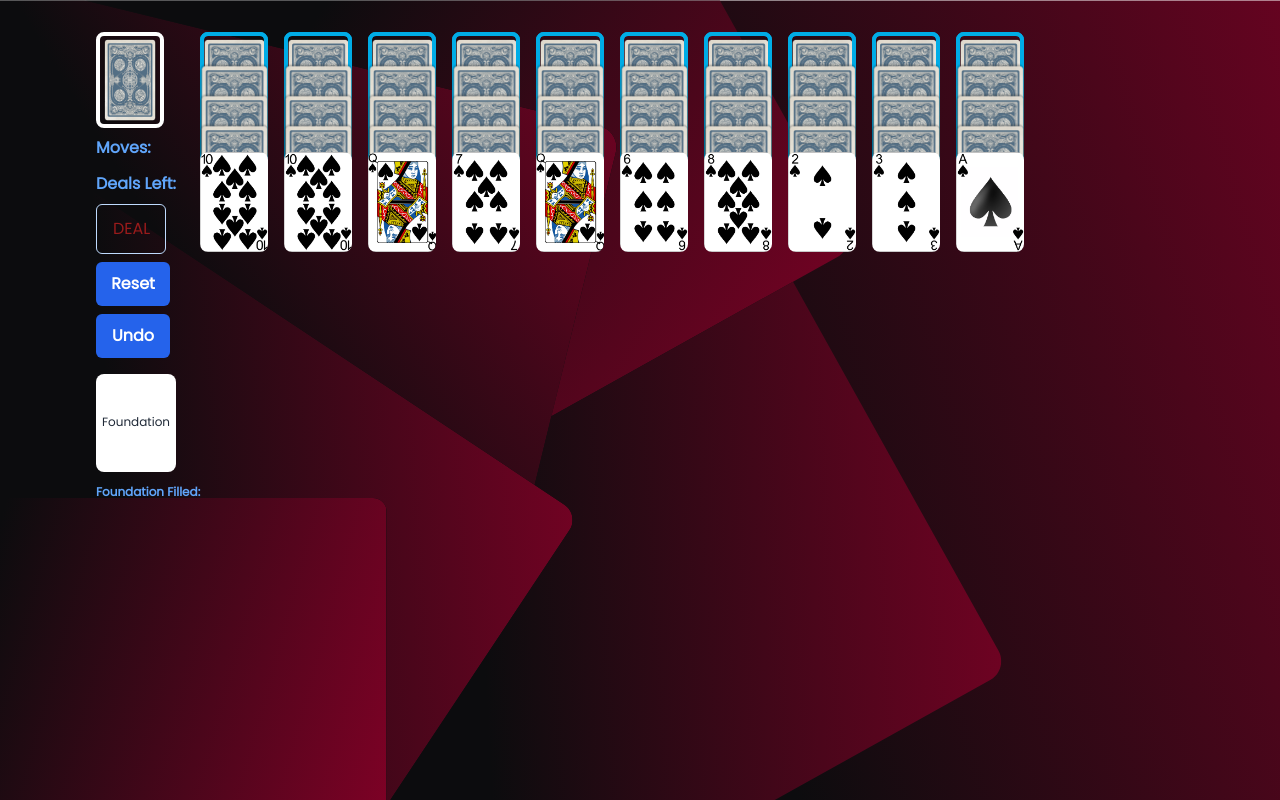
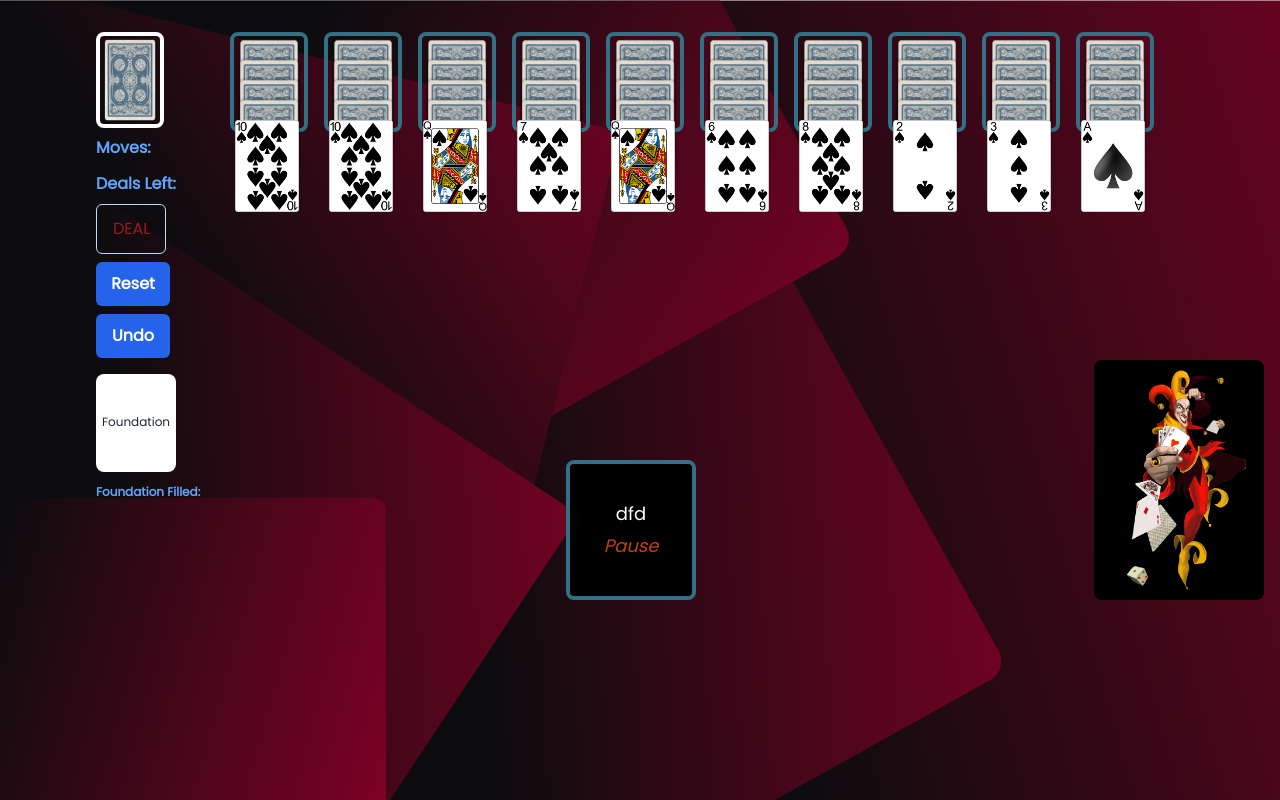
Before and after one commit to wania-khan/solitare, a React (Create React App) app: page / in a window 1280 px wide. Built offline with nearby package versions, Linux system fonts and the light colour scheme.

Commit message:
Changes to card layout Added timer and joker logo at bottom

```diff
--- a/src/components/module-1.js
+++ b/src/components/module-1.js
@@ -13,11 +13,13 @@ import Ten from '../assets/images/ten.png';
 import King from '../assets/images/king.png';
 import Queen from '../assets/images/queen.png';
 import Jack from '../assets/images/jack.png';
+import Favicon from '../assets/images/favicon.png';
 
 const cards = [Ace, Two, Three, Four, Five, Six, Seven, Eight, Nine, Ten, King, Queen, Jack];
 
 function Module1() {
     const randomCard = () => cards[Math.floor(Math.random() * cards.length)];
+
     return (
         <>
         <div className="m-auto flex">
@@ -41,24 +43,34 @@ function Module1() {
                     <h3 className="text-blue-400 font-semibold text-xs mt-3">Foundation Filled: </h3>
                 </div>
             </div>
-                <div className="flex mr-2">
+            <div className="flex ml-[30px]">
                 <div className="relative mt-3 flex space-x-4">
                     {[...Array(10)].map((_, sectionIndex) => (
                         <div key={sectionIndex} className="relative">
-                                <div className="relative w-[68px] h-[200px] border-4 border-[#00ace6] rounded-lg"></div>
-                                <div className="absolute top-0 left-0 w-[68px] h-[200px]">
+                            <div className="relative w-[78px] h-[100px] border-4 border-[#337084] rounded-lg"></div>
+                            <div className="absolute top-1 left-[4.5px] w-[78px] h-[200px]">
                                 {[...Array(4)].map((_, index) => (
-                                        <div key={index} className="absolute w-full h-[100px]" style={{ top: `${index * 30}px`, zIndex: index }}>
-                                            <img src={Back} alt="error_back" className={`w-full h-full object-cover rounded-lg ${index === 0 ? 'border-4 border-[#00ace6]' : ''}`} />
+                                    <div key={index} className="absolute w-[68px] h-[100px]" style={{ top: `${index * 20}px`, zIndex: index }}>
+                                        <img src={Back} alt="error_back" className='w-[68px] h-[100px]' />
                                     </div>
                                 ))}
-                                    <div className="absolute w-full h-[100px]" style={{ top: '120px', zIndex: 4 }}>
-                                        <img src={randomCard()} alt="error_front" className="w-full h-full object-cover rounded-lg" />
+                                <div className="absolute w-[64px] h-[100px]" style={{ top: '80px', zIndex: 4 }}>
+                                    <img src={randomCard()} alt="error_front" className="w-[64px] h-[100px] object-scale-down" />
                                 </div>
                             </div>
                         </div>
                     ))}
                 </div>
+                <br></br>
+            </div>
+        </div>
+        <div className="flex mr-4 mb-2 justify-end items-end -mt-[140px]">
+            <div className="flex flex-col justify-center items-center bg-black w-[130px] h-[140px] border-4 border-[#337084] rounded-lg mx-2">
+                <h1 className="text-white text-lg">dfd</h1>
+                <button className="text-orange-700 italic text-lg mt-1">Pause</button>
+            </div>
+            <div className="w-[170px] h-[240px] bg-black rounded-lg ml-[390px]">
+                <img src={Favicon} alt="error_favicon" className="w-full h-full object-contain" />
             </div>
         </div>
         </>
```
Also changed, not shown: src/assets/images/favicon.png (added), src/logo.svg (deleted). Lines whose indentation alone changed are shown as unchanged.
